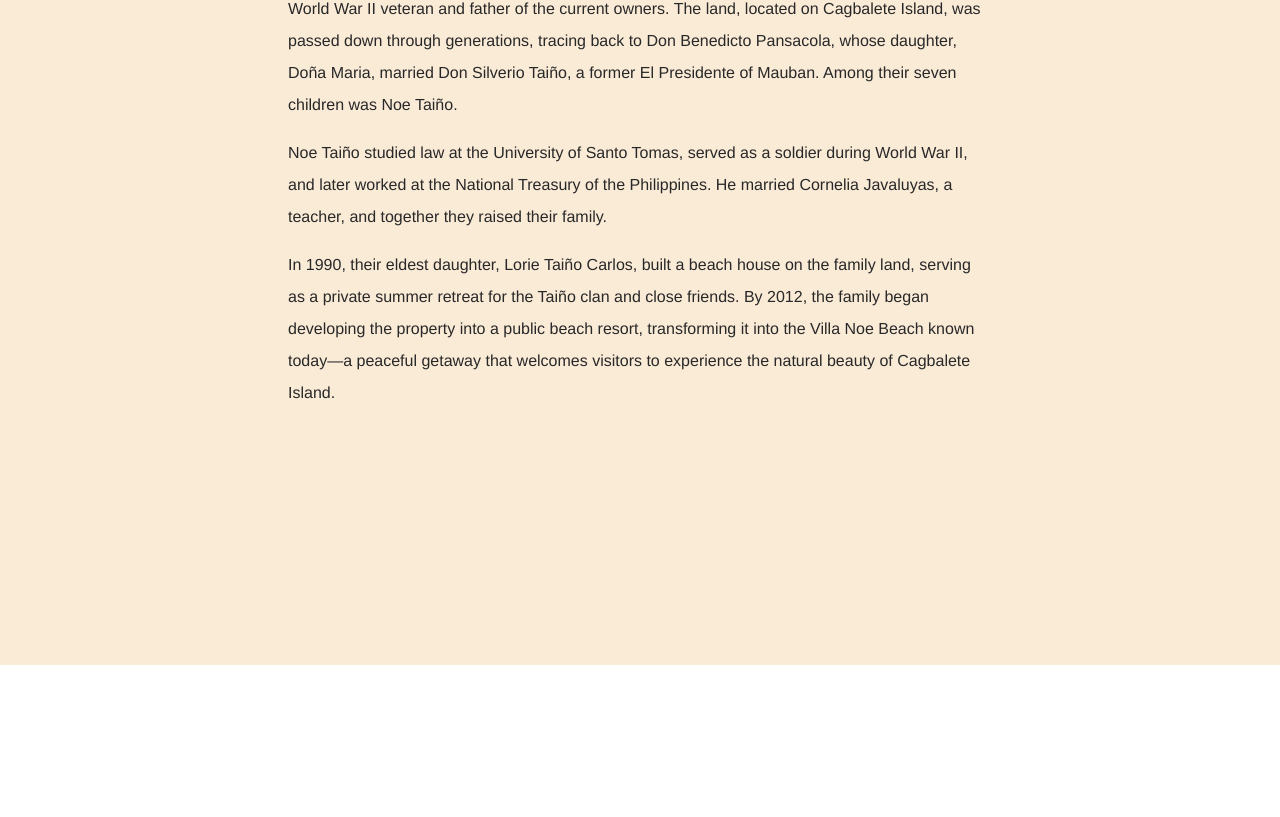
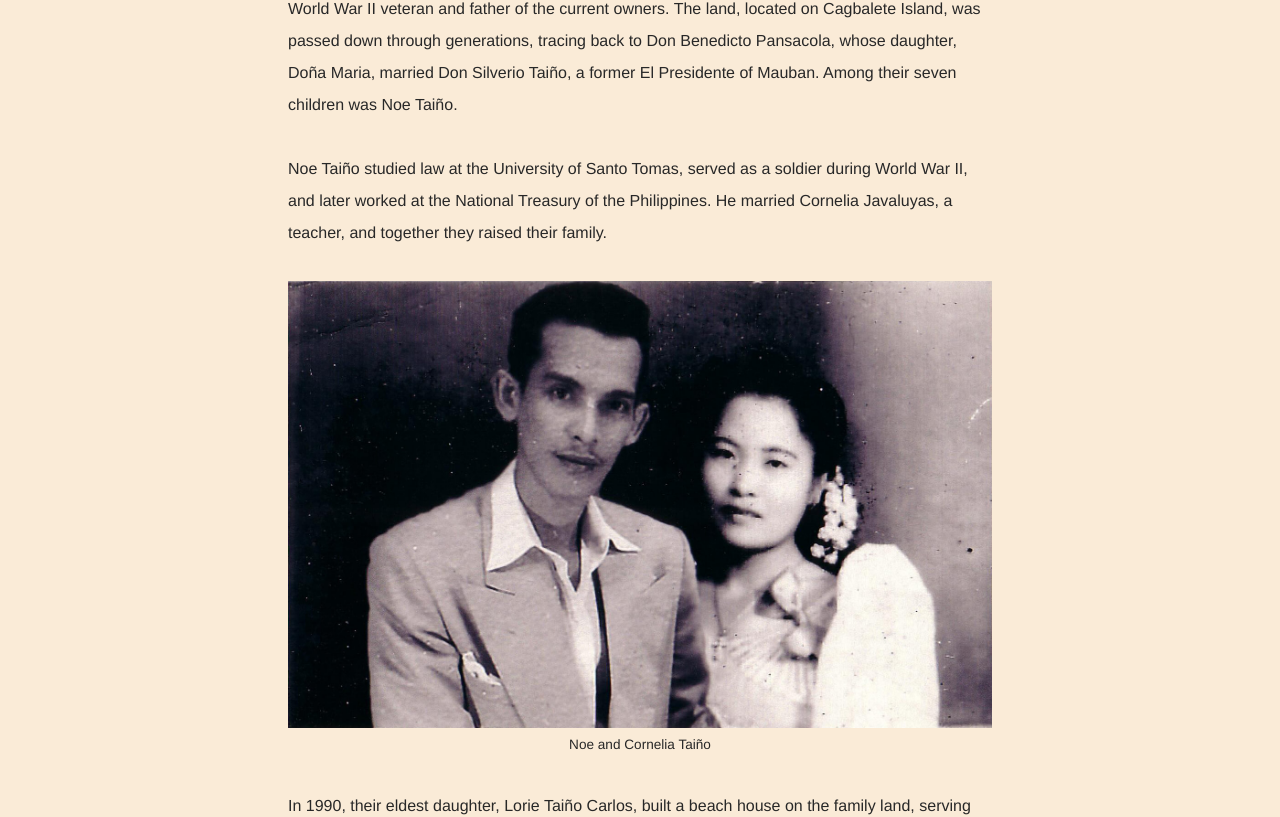
Before and after one commit to giantcarlos/villa-noe, a React (Vite) app: page /about in a window 1280 px wide. Shown: the part 231-1048 px from the top of the page. Before the commit the page ends 896 px from the top, so only its background shows below. Built offline with nearby package versions, Linux system fonts and the light colour scheme.

Commit message:
use figcaption to add AboutDetails image caption

```diff
--- a/src/App.css
+++ b/src/App.css
@@ -186,6 +186,30 @@ nav {
   margin-top: 11rem;
   margin-bottom: 7rem;
   margin-right: 10rem;
+}
+
+figure {
+  display: inline-block;
+}
+
+figure figcaption {
+  font-size: .85rem;
+  margin-top: -.5rem;
+  text-align: center;
+}
+
+.couple-image {
+  margin-left: auto;
+  margin-right: auto;
+  align-items: center;
+}
+
+.couple-image > img {
+  width: 100%;
+}
+
+.noe-paragraph {
+  float: right;
 }
 
 .large-font {
@@ -383,11 +407,11 @@ button {
   margin-bottom: 2rem;
 }
 
-.about-details {
+.details {
   display: block;
   text-align: left;
   padding-top: 2rem;
-  padding-bottom: 15rem;
+  padding-bottom: 6rem;
   width: 55%;
   margin-left: auto;
   margin-right: auto;
@@ -600,6 +624,9 @@ button {
     margin-top: 25rem;
     margin-left: 4rem;
   }
+  .details {
+    width: 70%;
+  }
 }
 
 @media only screen and (max-width: 850px) {
@@ -786,4 +813,7 @@ button {
     margin-left: 2rem;
     margin-bottom: 4rem;
   }
+  .details {
+    width: 85%;
+  }
 }
--- a/src/Components/AboutDetails.jsx
+++ b/src/Components/AboutDetails.jsx
@@ -32,13 +32,17 @@ function AboutDetails() {
 
   return (
     <motion.section variants={item} initial="hidden" animate="show" transition={{duration: 1, delay: .25}} className="colors-2">
-        <motion.div variants={container} initial="hidden" animate="show" className="about-details">
+        <motion.div variants={container} initial="hidden" animate="show" className="details">
             <motion.div variants={item2}>
                 <Link className="return" to="/">← Return to home</Link>
             </motion.div>
             <motion.div variants={item2} className="details-title">A History of Villa Noe Beach</motion.div>
             <motion.p variants={item2}>Villa Noe Beach was originally a private beach house, named in honor of the late Noe V. Taiño, a World War II veteran and father of the current owners. The land, located on Cagbalete Island, was passed down through generations, tracing back to Don Benedicto Pansacola, whose daughter, Doña Maria, married Don Silverio Taiño, a former El Presidente of Mauban. Among their seven children was Noe Taiño.</motion.p>
-            <motion.p variants={item2}>Noe Taiño studied law at the University of Santo Tomas, served as a soldier during World War II, and later worked at the National Treasury of the Philippines. He married Cornelia Javaluyas, a teacher, and together they raised their family.</motion.p>
+            <motion.p variants={item2} className="noe-paragraph">Noe Taiño studied law at the University of Santo Tomas, served as a soldier during World War II, and later worked at the National Treasury of the Philippines. He married Cornelia Javaluyas, a teacher, and together they raised their family.</motion.p>
+            <motion.figure variants={item2} className="couple-image">
+              <img src="couple.jpg" alt="Noe and Cornelia Taino."></img>
+              <figcaption className="couple-cap">Noe and Cornelia Taiño</figcaption>
+            </motion.figure>
             <motion.p variants={item2}>In 1990, their eldest daughter, Lorie Taiño Carlos, built a beach house on the family land, serving as a private summer retreat for the Taiño clan and close friends. By 2012, the family began developing the property into a public beach resort, transforming it into the Villa Noe Beach known today—a peaceful getaway that welcomes visitors to experience the natural beauty of Cagbalete Island.</motion.p>
         </motion.div>
     </motion.section>
```
Also changed, not shown: public/couple.jpg (added), public/noe.jpg (added).
